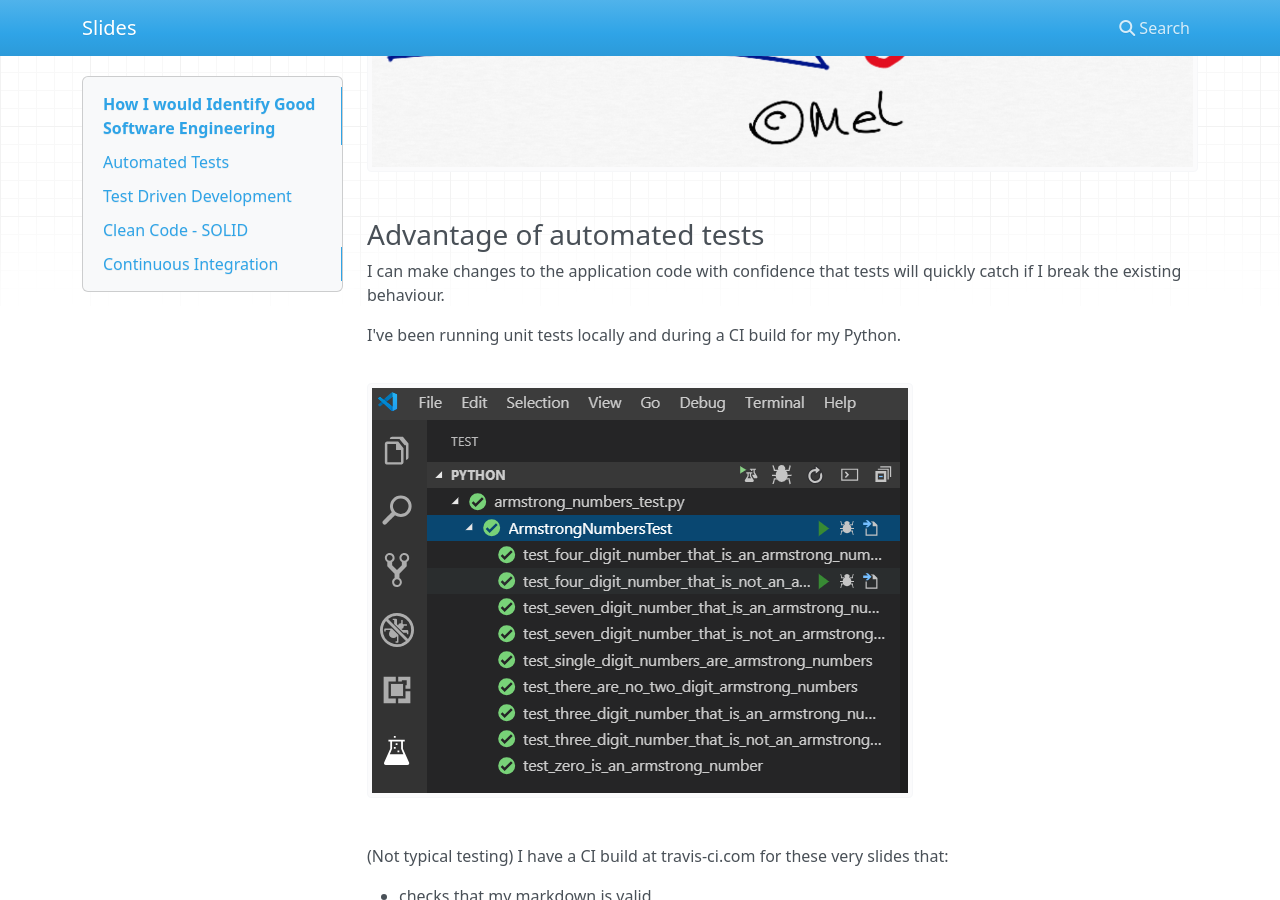
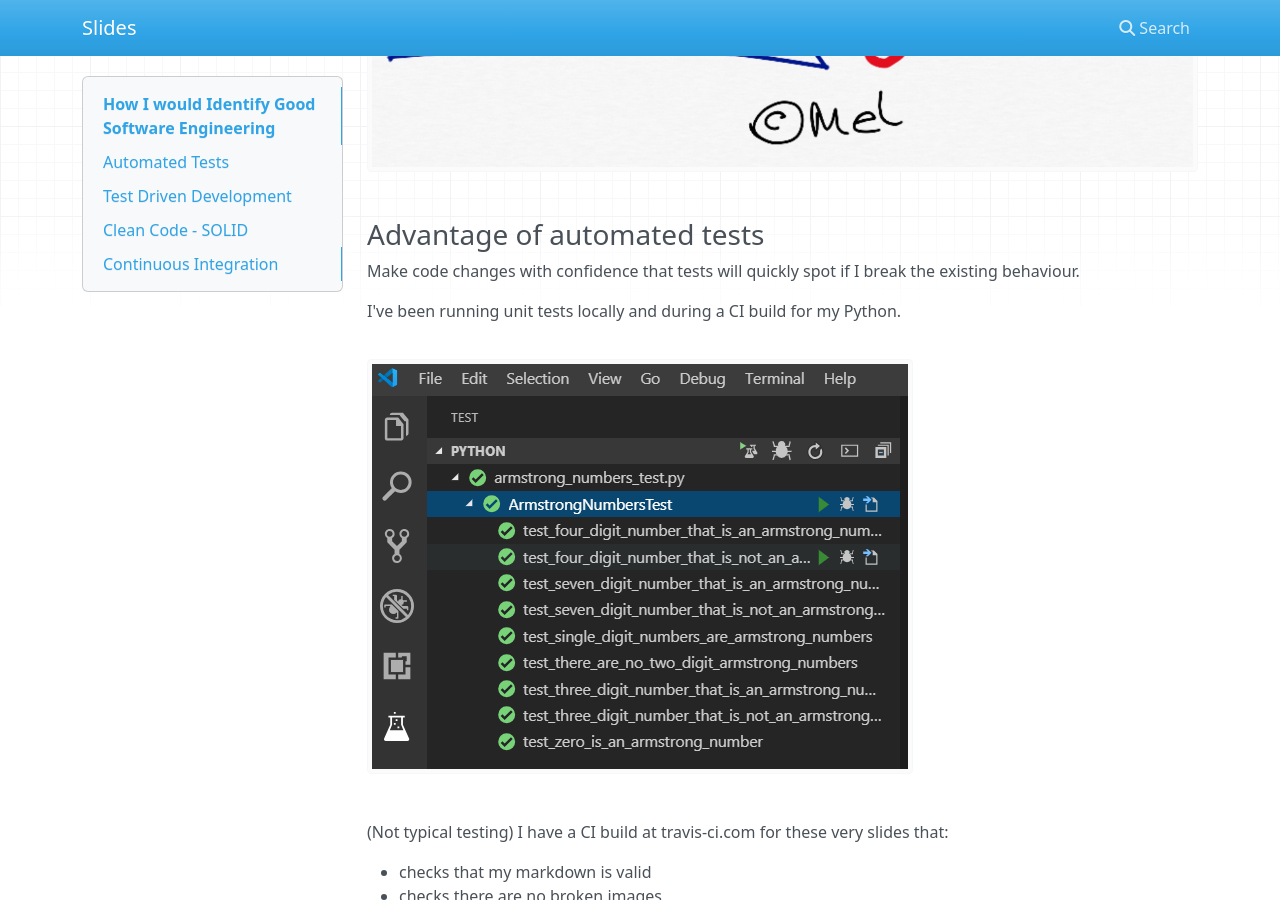
Before and after one commit to datamel/slides, an MkDocs documentation site: the page built from docs/index.md, in a window 1280 px wide and 900 px high, scrolled down 722 px. Built offline with MkDocs 1.6.1, drawn with Linux system fonts in a browser that asks for light colours; nearby versions of some CDN libraries.

Commit message:
Fix markdown errors

```diff
--- a/docs/index.md
+++ b/docs/index.md
@@ -10,7 +10,7 @@ Is the application covered by a comprehensive suite of tests that run automatica
 
 ### Advantage of automated tests
 
-I can make changes to the application code with confidence that tests will quickly catch if I break the existing behaviour.
+Make code changes with confidence that tests will quickly spot if I break the existing behaviour.
 
 I've been running unit tests locally and during a CI build for my Python.
 
```
Also changed, not shown: .markdownlint.json (added).
